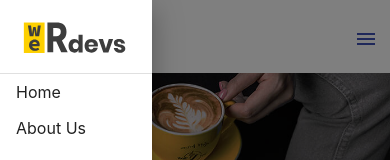
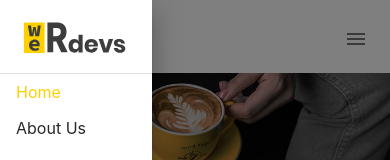
Before and after one commit to drag942/test-werdevs, a React (Create React App) app: page /#/home in a window 390 px wide. Both pictures are taken after a click on the button 366 px from the left and 39 px from the top of the page. Shown: the top 160 px of the page. Built offline with nearby package versions, Linux system fonts and the light colour scheme.

Commit message:
-add links in mobile navigation

```diff
--- a/src/components/Header/MobileNavBar/MobileNavBar.module.css
+++ b/src/components/Header/MobileNavBar/MobileNavBar.module.css
@@ -5,3 +5,12 @@
 .logo {
     width: 120px;
 }
+
+.link {
+    color: #272829;
+    text-decoration: none;
+}
+
+.active {
+    color: #fdd000;
+}
--- a/src/components/Header/MobileNavBar/MobileNavBar.tsx
+++ b/src/components/Header/MobileNavBar/MobileNavBar.tsx
@@ -6,6 +6,7 @@ import styles from './MobileNavBar.module.css'
 
 import MenuIcon from '@material-ui/icons/Menu';
 import {Link , Divider, ListItem, List, IconButton, SwipeableDrawer} from "@material-ui/core";
+import {NavLink} from "react-router-dom";
 
 
 const MobileNavBar = () =>  {
@@ -22,28 +23,29 @@ const MobileNavBar = () =>  {
 
     return (
         <div className={styles.container}>
-            <IconButton  onClick={toggleDrawer(true)}><MenuIcon color={'primary'}/></IconButton>
+            <IconButton style={{marginRight: '10px'}}  onClick={toggleDrawer(true)}><MenuIcon/></IconButton>
             <SwipeableDrawer anchor={'left'} open={open} onClose={toggleDrawer(false)} onOpen={toggleDrawer(true)}  >
                 <List  onKeyDown={toggleDrawer(false)} onClick={toggleDrawer(false)}>
                     <ListItem><img className={styles.logo} alt={'logo'} src={logo}/></ListItem>
                     <Divider/>
                     <div>
                          <ListItem>
-                                <Link
-
-                                    color='inherit'
-                                >
-                                    {'Home'}
-                                </Link>
-                            </ListItem>
-                            <ListItem>
-                                <Link
-
-                                    color='inherit'
-                                >
-                                    {'About Us'}
-                                </Link>
-                            </ListItem>
+                             <NavLink
+                                 to={'/home'}
+                                 activeClassName={styles.active}
+                                 className={styles.link}
+                             >
+                                 Home
+                             </NavLink>
+                         </ListItem>
+                        <ListItem>
+                            <NavLink
+                                activeClassName={styles.active}
+                                className={styles.link}
+                                to={'/about'}>
+                                    About Us
+                            </NavLink>
+                        </ListItem>
                     </div>
 
                 </List>
```
